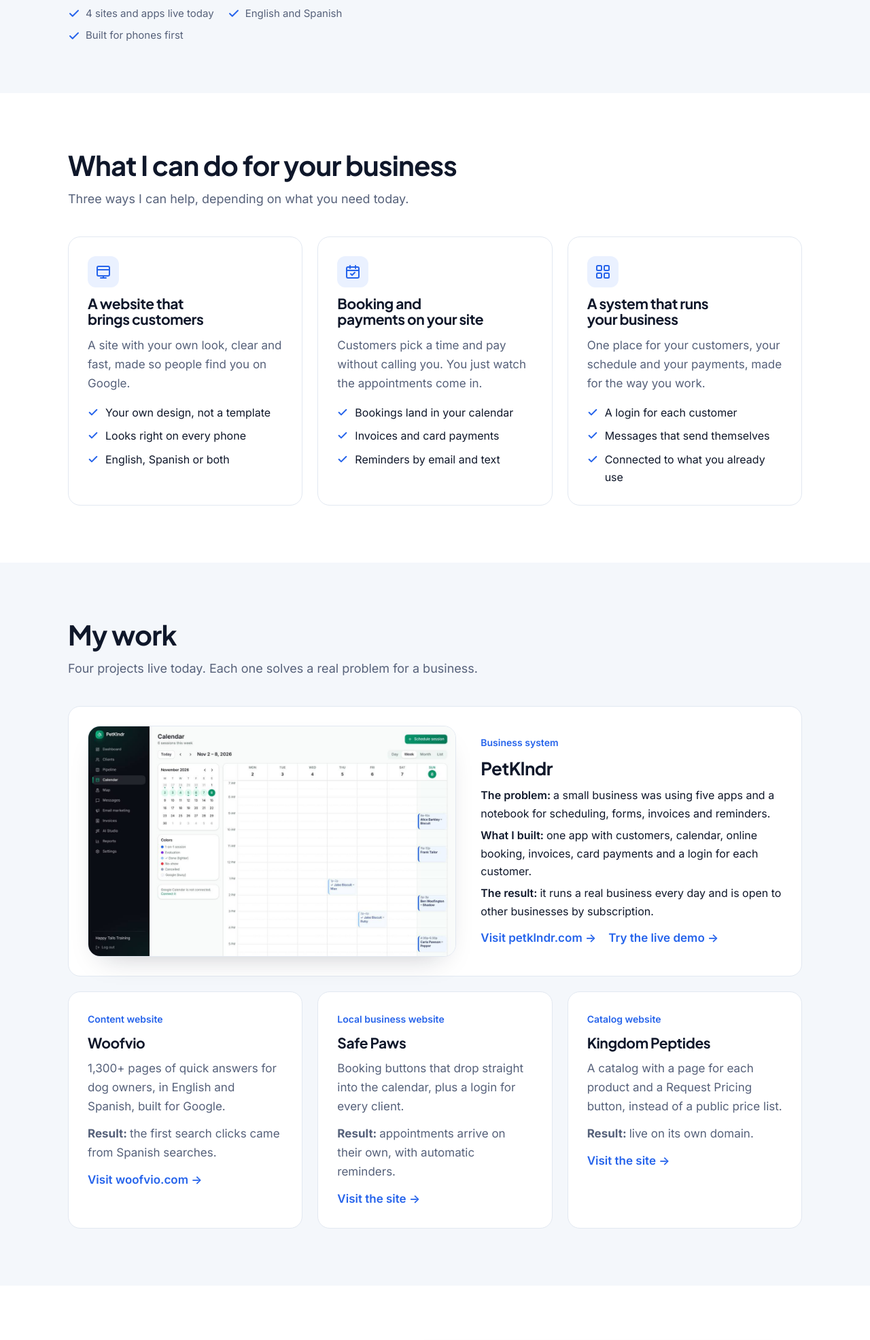
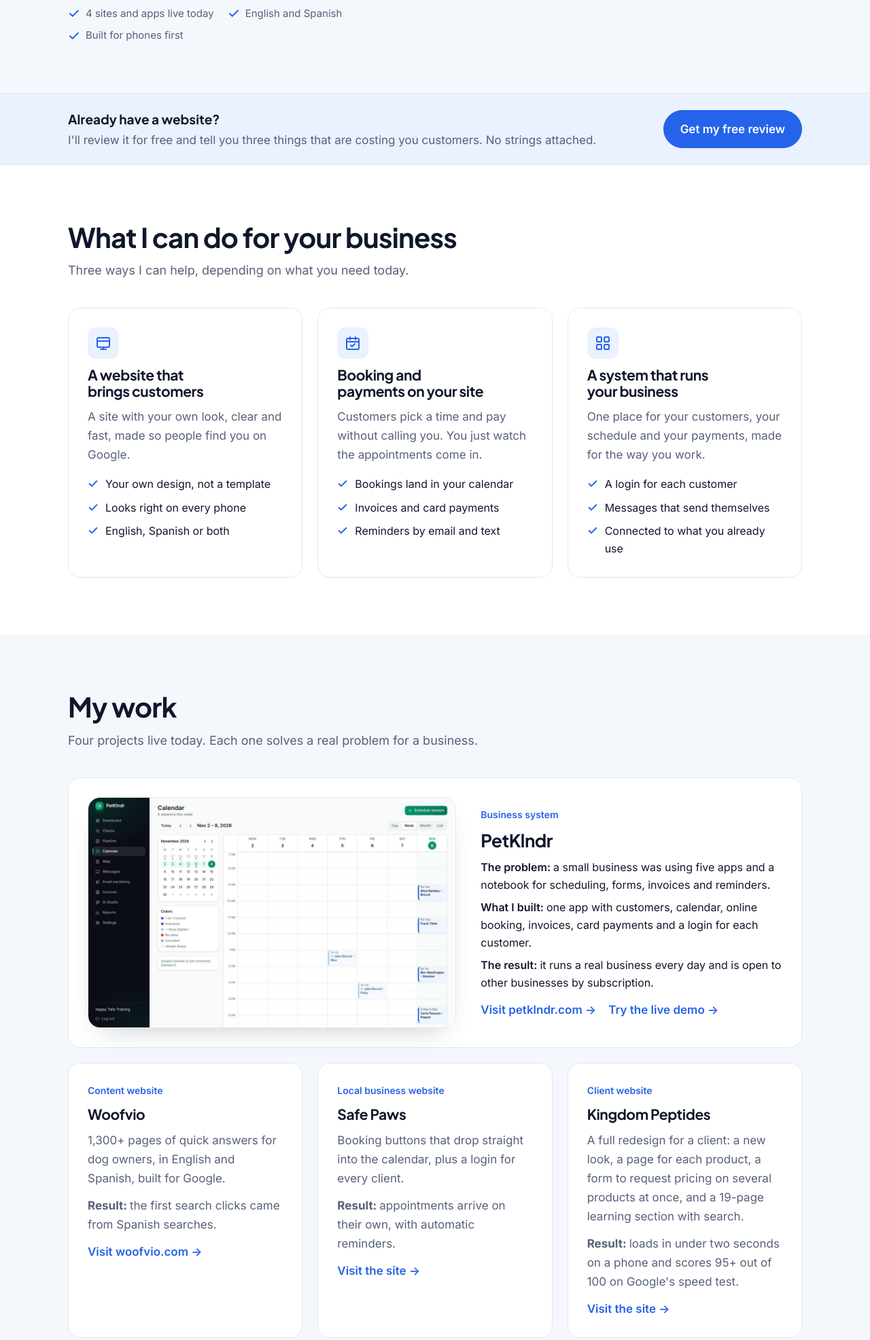
Before and after one commit to janhernandezdt-lab/janhernandezdt-lab.github.io, a plain HTML site: page index.html in a window 1280 px wide. Shown: the part 720-2692 px from the top of the page at 68% size. Drawn offline with Linux system fonts and the light colour scheme.

Commit message:
Free review strip; Kingdom Peptides card updated
Co-Authored-By: Claude Fable 5.2 <noreply@anthropic.com>
Claude-Session: https://claude.ai/code/session_01G4Cj5fwWqpodPUZH3J7Q3P

```diff
--- a/index.html
+++ b/index.html
@@ -145,6 +145,10 @@ textarea.field{min-height:110px;resize:vertical}
   .card,.demo,form,.steps li{padding:22px}
   .try,.contact{gap:26px}
 }
+.review{background:var(--a-soft);border-top:1px solid var(--rule);border-bottom:1px solid var(--rule)}
+.review .wrap{display:flex;align-items:center;justify-content:space-between;gap:18px 28px;flex-wrap:wrap;padding-top:22px;padding-bottom:22px}
+.review strong{display:block;font-family:var(--display);font-size:19px;color:var(--fg)}
+.review span{color:var(--muted)}
 @media (prefers-reduced-motion:reduce){html{scroll-behavior:auto}.btn{transition:none}}
 </style>
 </head>
@@ -183,6 +187,15 @@ textarea.field{min-height:110px;resize:vertical}
     </div>
   </div>
 
+  <div class="review" data-review>
+    <div class="wrap">
+      <div>
+        <strong data-es="¿Ya tienes un sitio web?">Already have a website?</strong>
+        <span data-es="Lo reviso gratis y te digo tres cosas que te están costando clientes. Sin compromiso.">I'll review it for free and tell you three things that are costing you customers. No strings attached.</span>
+      </div>
+      <a class="btn s" href="#contact" id="reviewGo" data-es="Quiero mi revisión gratis">Get my free review</a>
+    </div>
+  </div>
   <section class="block" id="services">
     <div class="wrap">
       <div class="head">
@@ -262,11 +275,11 @@ textarea.field{min-height:110px;resize:vertical}
           <a class="go" href="https://safepawsdogtraining.com" data-es="Visitar el sitio →">Visit the site →</a>
         </article>
         <article class="card" data-project="kingdom-peptides">
-          <span class="kind" data-es="Sitio de catálogo">Catalog website</span>
+          <span class="kind" data-es="Sitio para un cliente">Client website</span>
           <h3>Kingdom Peptides</h3>
-          <p data-es="Un catálogo con una página por producto y un botón para solicitar precio, en lugar de una lista de precios pública.">A catalog with a page for each product and a Request Pricing button, instead of a public price list.</p>
-          <p><b data-es="Resultado: ">Result: </b><span data-es="en línea en su propio dominio.">live on its own domain.</span></p>
-          <a class="go" href="https://kingdom-peptides.com/products/" data-es="Visitar el sitio →">Visit the site →</a>
+          <p data-es="Rediseño completo para un cliente: nueva imagen, una página por producto, un formulario para pedir precio de varios productos a la vez y una sección de aprendizaje de 19 páginas con buscador.">A full redesign for a client: a new look, a page for each product, a form to request pricing on several products at once, and a 19-page learning section with search.</p>
+          <p><b data-es="Resultado: ">Result: </b><span data-es="carga en menos de dos segundos en el teléfono y saca más de 95 de 100 en la prueba de velocidad de Google.">loads in under two seconds on a phone and scores 95+ out of 100 on Google's speed test.</span></p>
+          <a class="go" href="https://kingdom-peptides.com" data-es="Visitar el sitio →">Visit the site →</a>
         </article>
       </div>
     </div>
@@ -396,7 +409,7 @@ textarea.field{min-height:110px;resize:vertical}
 <footer class="foot">
   <div class="wrap">
     <span>© 2026 Jan Hernandez</span>
-    <span><a href="https://www.petklndr.com">PetKlndr</a> · <a href="https://www.woofvio.com">Woofvio</a> · <a href="https://safepawsdogtraining.com">Safe Paws</a> · <a href="https://kingdom-peptides.com/products/">Kingdom Peptides</a></span>
+    <span><a href="https://www.petklndr.com">PetKlndr</a> · <a href="https://www.woofvio.com">Woofvio</a> · <a href="https://safepawsdogtraining.com">Safe Paws</a> · <a href="https://kingdom-peptides.com">Kingdom Peptides</a></span>
   </div>
 </footer>
 
@@ -444,6 +457,7 @@ textarea.field{min-height:110px;resize:vertical}
     var again=document.createElement("button"); again.type="button"; again.className="btn"; again.style.justifySelf="start"; again.textContent=T("Book another","Reservar otra"); again.addEventListener("click",function(){done.hidden=true;bk.hidden=false});
     done.appendChild(b);done.appendChild(p);done.appendChild(n);done.appendChild(again);
   }
+  var rg=document.getElementById("reviewGo"); if(rg){rg.addEventListener("click",function(){var n=document.getElementById("hNeed"); if(n){n.selectedIndex=3;}});}
   document.getElementById("bkGo").addEventListener("click",function(){bk.hidden=true;done.hidden=false;showDone()});
 
   /* contact form: opens the visitor's email app with the message written (no server behind this page); Copy stays as a fallback */
```
